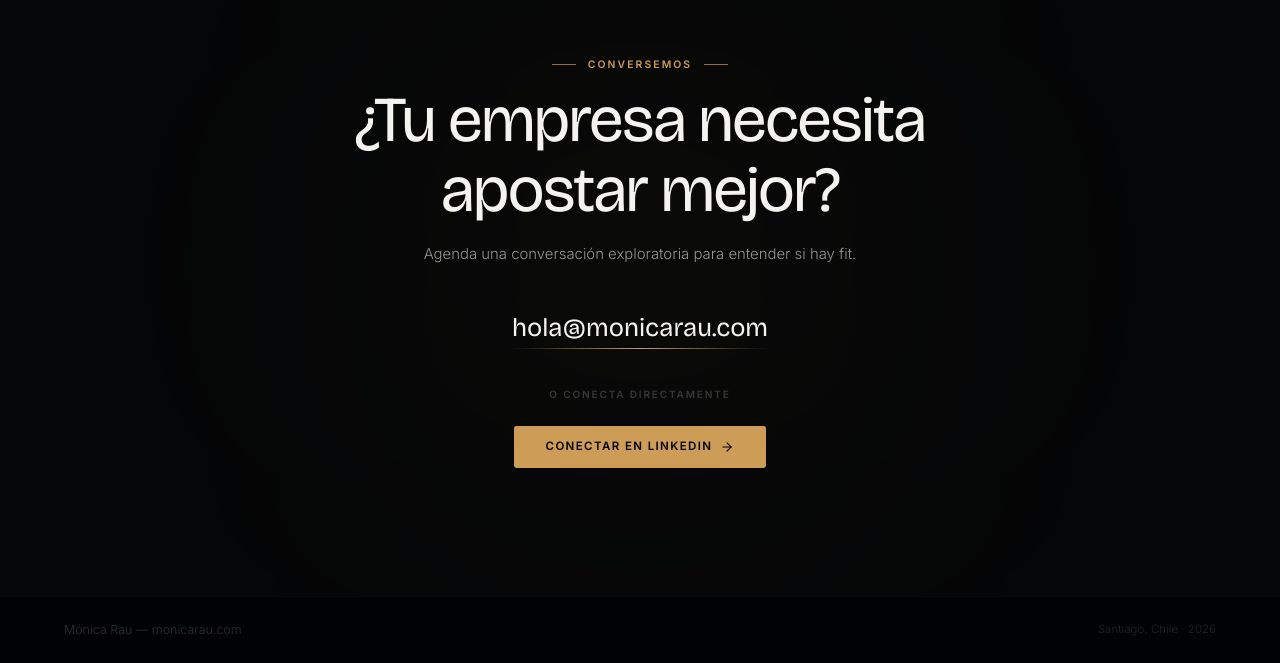
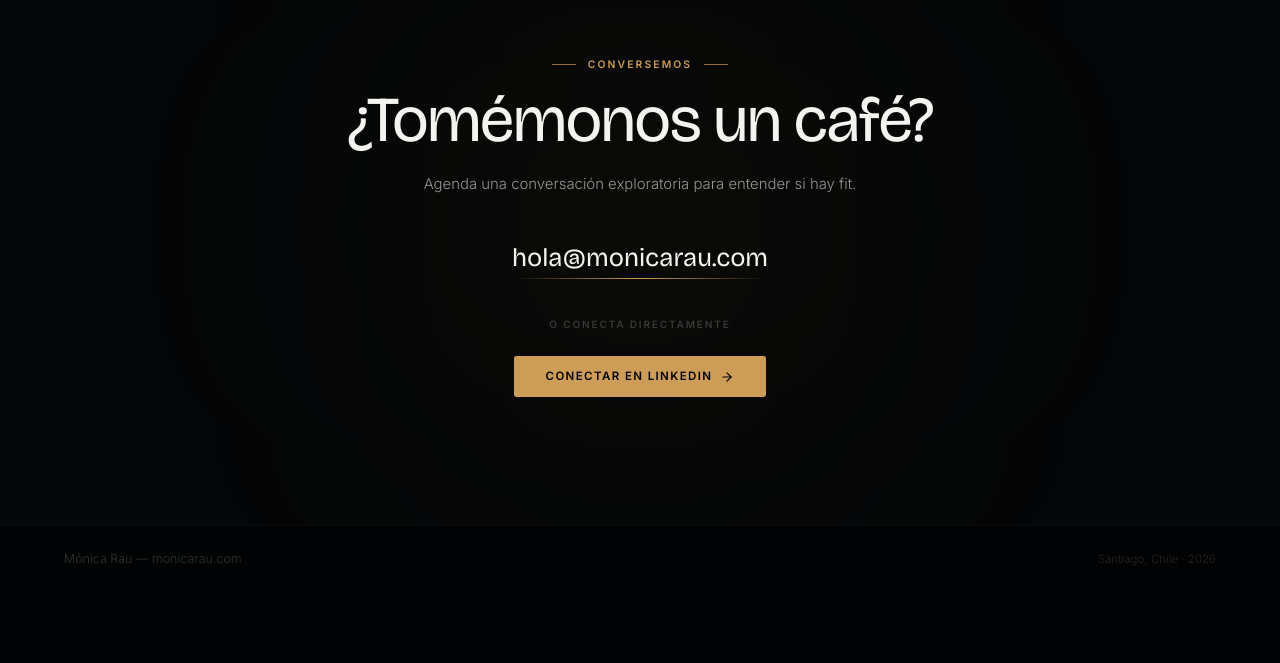
Before and after one commit to itarau/monicarau-site, a Next.js app: page / in a window 1280 px wide. Shown: the part 5911-6574 px from the top of the page. After the commit the page ends 6504 px from the top, so only its background shows below. Built offline with nearby package versions, Linux system fonts and the light colour scheme.

Commit message:
Contacto: titulo mas cercano - Tomemonos un cafe

```diff
--- a/components/sections/contact.tsx
+++ b/components/sections/contact.tsx
@@ -36,7 +36,7 @@ export function Contact() {
           transition={{ duration: 0.7, delay: 0.1 }}
           className="mb-4 font-serif text-[clamp(2.2rem,5vw,4rem)] font-normal leading-[1.1] tracking-tight text-foreground"
         >
-          ¿Tu empresa necesita apostar mejor?
+          ¿Tomémonos un café?
         </motion.h2>
 
         <motion.p
```
